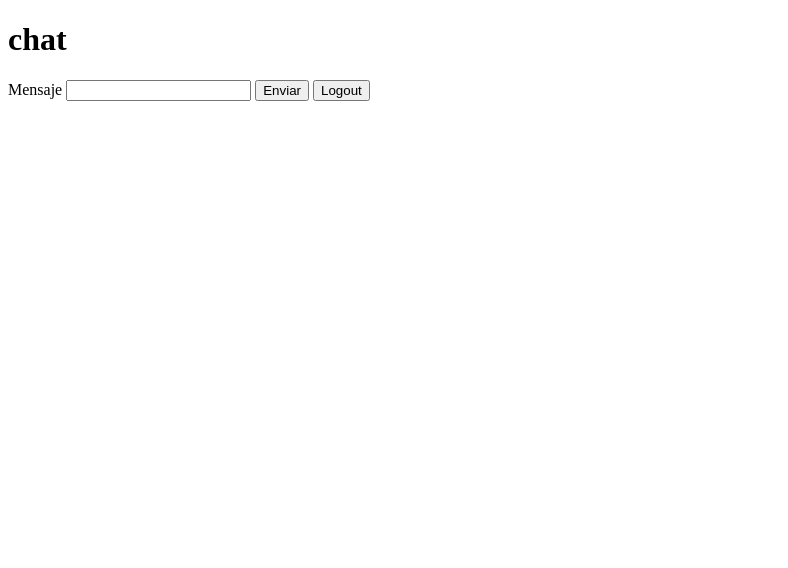
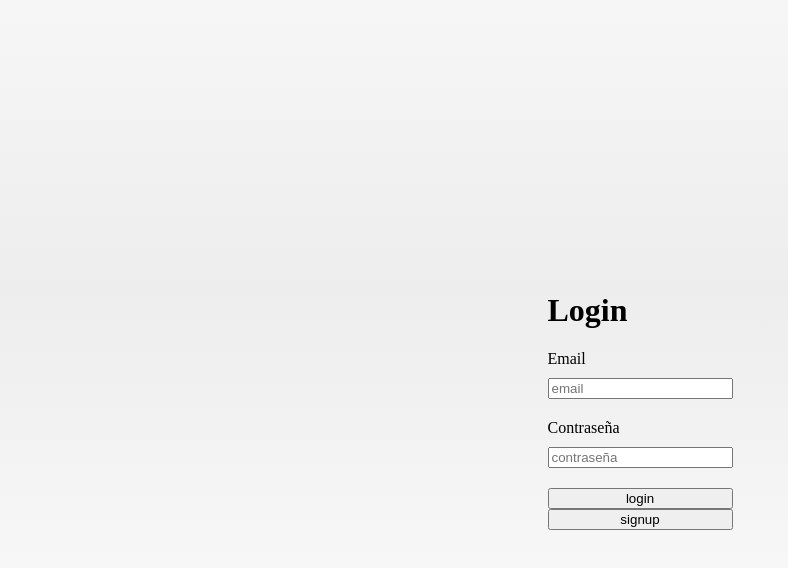
Before and after one commit to alobatog/tarea4-web, a website: page index.html in a window 1280 px wide. Both pictures are taken after a click on the button "login". Shown: the whole page, without its empty margins (0-788 px from the left). Drawn offline with Linux system fonts and the light colour scheme; no server answers.

Commit message:
style: add style

```diff
--- a/index.html
+++ b/index.html
@@ -3,48 +3,50 @@
 <head>
     <meta charset="UTF-8">
     <meta name="viewport" content="width=device-width, initial-scale=1.0">
-    <title>Document</title>
+    <title>Chatgram</title>
     <link rel="stylesheet" href="style.css">
     <link rel="manifest" href="./manifest.webmanifest">
 </head>
 <body>
+    <div id="app">
+      <div id="loading">
+          <h1>Cargando...</h1>
+      </div>
       <div id='login'>
-        <h1>login</h1>
+          <h1>Login</h1>
+          <div class="form">
             <label for="email-login">Email</label>
             <input type="email" placeholder='email' id='email-login'>
             <label for="password-login">Contraseña</label>
             <input type="password" placeholder='contraseña' id='password-login'>
             <button onclick="login()">login</button>
-        <button onclick="showSignup()">signup</button>
+            <button onclick="showElement('signup')">signup</button>
           </div>
-
-    <div id=signup>
-        <h1> Sign up</h1>
+      </div>
+      <div id="signup">
+          <h1>Sign up</h1>
+          <div class="form">
             <label for="email-signup">Email</label>
             <input type="email" placeholder='email' id='email-signup'>
             <label for="password-signup">Contraseña</label>
             <input type="password" placeholder='contraseña' id='password-signup'>
             <button onclick="createaccount()">Crear cuenta</button>
           </div>
-
+      </div>
       <div id='chat'>
-        <h1>chat</h1>
+          <h1>Chat</h1>
           <ul id="messages"></ul>
           <label for="message">Mensaje</label>
           <input type="text" id='message'>
           <button type="button" onclick="send()">Enviar</button>
           <button type="button" onclick="logout()">Logout</button>
-
       </div>
-
-
+    </div>
     <!-- The core Firebase JS SDK is always required and must be listed first -->
     <script src="https://www.gstatic.com/firebasejs/7.14.3/firebase-app.js"></script>
     <script src="https://www.gstatic.com/firebasejs/7.6.1/firebase-auth.js"></script>
     <script src="https://www.gstatic.com/firebasejs/7.6.1/firebase-database.js"></script>
     <script src="firebase.js"></script>
     <script src="index.js"></script>
-
-
 </body>
 </html>
--- a/index.js
+++ b/index.js
@@ -1,15 +1,20 @@
-var USERMAIL = '';
-
+let USERMAIL = '';
+const elements = [
+    "loading",
+    "login",
+    "signup",
+    "chat",
+];
 
 firebase.auth().onAuthStateChanged(function(user) {
     if (user) {
-        showChat()
-        user = firebase.auth().currentUser
-        USERMAIL = user['email']
+        showElement("chat");
+        user = firebase.auth().currentUser;
+        USERMAIL = user['email'];
     }
     else{
-        showLogin()
-        USERMAIL = ''
+        showElement("login");
+        USERMAIL = '';
     }
 });
 
@@ -19,7 +24,7 @@ firebase.database().ref('chat').on('value', function(snapshot) {
         element = element.val();
         username = element.name;
         message = element.message;
-        html += `<li><b> ${username}    ${message} </li></b>`;
+        html += `<li><b>${username.split("@")[0]}:</b>    ${message} </li>`;
     });
     messages = document.getElementById('messages');
     messages.innerHTML = html
@@ -34,62 +39,46 @@ async function registerSW(){
         try{
             await navigator.serviceWorker.register('./sw.js')
         } catch(e){
-            console.log('falle')
+            console.log('ERROR registering ServiceWorker')
         }
     }
 }
 
-function showSignup(){
-    document.getElementById('signup').style.display = 'initial';
-    document.getElementById('login').style.display = 'none';
-    document.getElementById('chat').style.display = 'none';
+function showElement(elementId) {
+    elements.filter(el => el !== elementId).forEach(element => {
+        document.getElementById(element).style.display = "none";
+    });
+    document.getElementById(elementId).style.display = "initial";
 }
-
-
-function showLogin(){
-    document.getElementById('chat').style.display = 'none';
-    document.getElementById('signup').style.display = 'none';
-    document.getElementById('login').style.display = 'initial';
-}
-
-
-function showChat(){
-    document.getElementById('chat').style.display = 'initial';
-    document.getElementById('signup').style.display = 'none';
-    document.getElementById('login').style.display = 'none';
-}
-
 
 function login(){
     email = document.getElementById('email-login').value;
     password = document.getElementById('password-login').value;
     document.getElementById('password-login').value = ''
-    showChat();
-    firebase.auth().signInWithEmailAndPassword(email, password).catch(function(error) {
-        var errorCode = error.code;
-        var errorMessage = error.message;
-        window.alert( `${errorCode} ${errorMessage}`)
-        showLogin();
-      });
+    firebase.auth().signInWithEmailAndPassword(email, password)
+        .then(() => showElement("chat"))
+        .catch(function(error) {
+            let errorCode = error.code;
+            let errorMessage = error.message;
+            window.alert(`${errorCode} ${errorMessage}`);
+        });
 }
-
 
 function createaccount(){
     email = document.getElementById('email-signup').value;
     password = document.getElementById('password-signup').value;
-    showChat();
-    firebase.auth().createUserWithEmailAndPassword(email, password).catch(function(error) {
-        var errorCode = error.code;
-        var errorMessage = error.message;
-        window.alert( `${errorCode} ${errorMessage}`)
-        showSignup();
-      });
+    firebase.auth().createUserWithEmailAndPassword(email, password)
+        .then(() => showElement("chat"))
+        .catch(function(error) {
+            let errorCode = error.code;
+            let errorMessage = error.message;
+            window.alert( `${errorCode} ${errorMessage}`);
+        });
 }
-
 
 function logout(){
     firebase.auth().signOut().then(function() {
-        showLogin()
+        showElement("login");
     }).catch(function() {
     })
 }
--- a/style.css
+++ b/style.css
@@ -1,3 +1,49 @@
-#chat, #signup, #login{
+html, body {
+    margin: 0;
+    height: 100vh;
+}
+
+#chat, #signup, #login {
     display: none;
 }
+
+#app {
+    display: flex;
+    flex-direction: column;
+    align-items: center;
+    justify-content: center;
+    margin: 0;
+    height: 100%;
+    background: rgba(246,246,246,1);
+    background: -moz-linear-gradient(top, rgba(246,246,246,1) 0%, rgba(237,237,237,1) 36%, rgba(255,255,255,1) 100%);
+    background: -webkit-gradient(left top, left bottom, color-stop(0%, rgba(246,246,246,1)), color-stop(36%, rgba(237,237,237,1)), color-stop(100%, rgba(255,255,255,1)));
+    background: -webkit-linear-gradient(top, rgba(246,246,246,1) 0%, rgba(237,237,237,1) 36%, rgba(255,255,255,1) 100%);
+    background: -o-linear-gradient(top, rgba(246,246,246,1) 0%, rgba(237,237,237,1) 36%, rgba(255,255,255,1) 100%);
+    background: -ms-linear-gradient(top, rgba(246,246,246,1) 0%, rgba(237,237,237,1) 36%, rgba(255,255,255,1) 100%);
+    background: linear-gradient(to bottom, rgba(246,246,246,1) 0%, rgba(237,237,237,1) 36%, rgba(255,255,255,1) 100%);
+    filter: progid:DXImageTransform.Microsoft.gradient( startColorstr='#f6f6f6', endColorstr='#ffffff', GradientType=0 );
+}
+
+.form {
+    display: flex;
+    flex-direction: column;
+    justify-content: space-around;
+}
+
+.form > label {
+    margin-bottom: 10px;
+}
+
+.form > input {
+    margin-bottom: 20px;
+}
+
+ul {
+    list-style: none;
+    overflow: auto;
+    height: 50%;
+}
+
+ul > li {
+    margin-bottom: 5px;
+}
```
Also changed, not shown: package.json (added, +23 -0 lines), manifest.webmanifest, 1 other file. Lines whose indentation alone changed are shown as unchanged.
